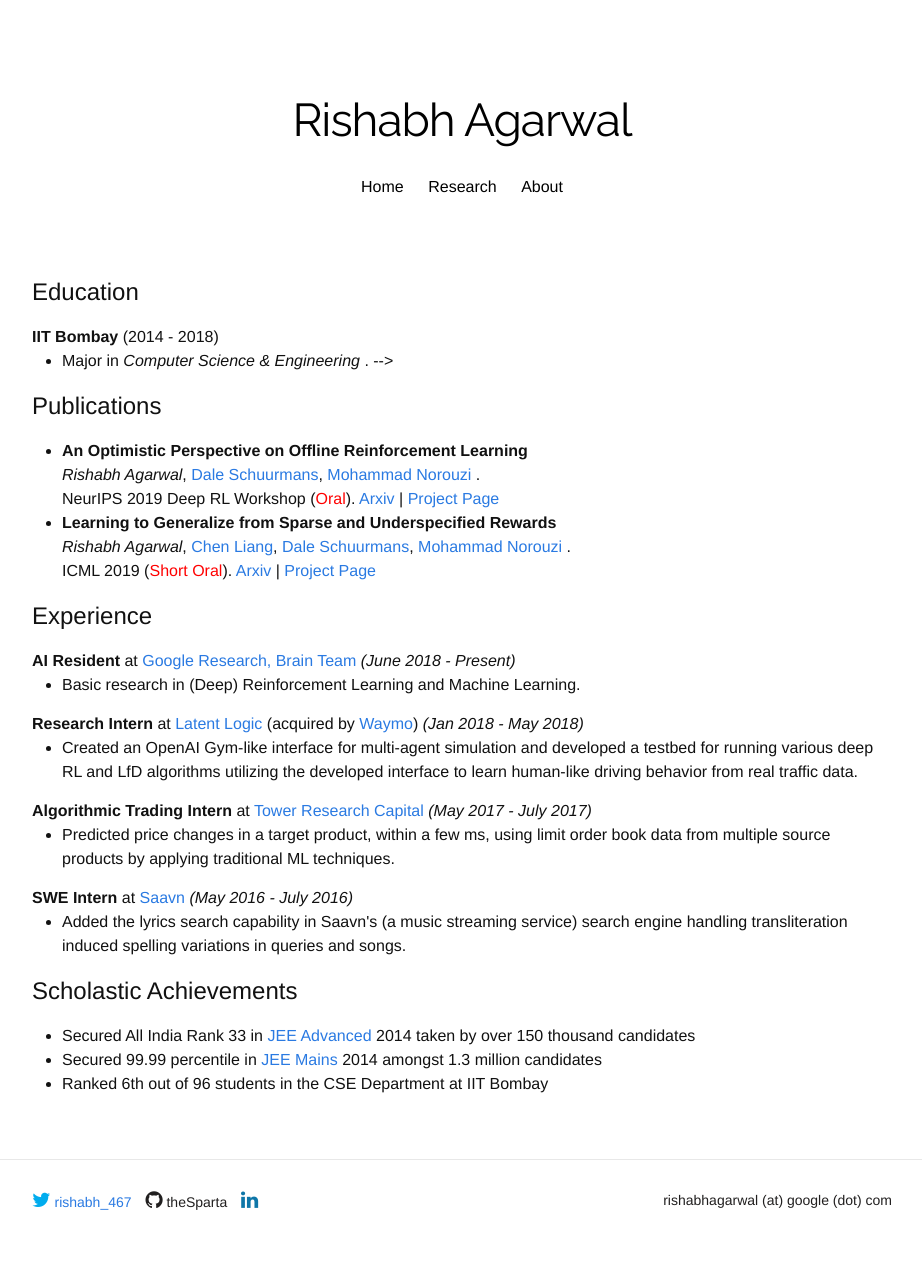
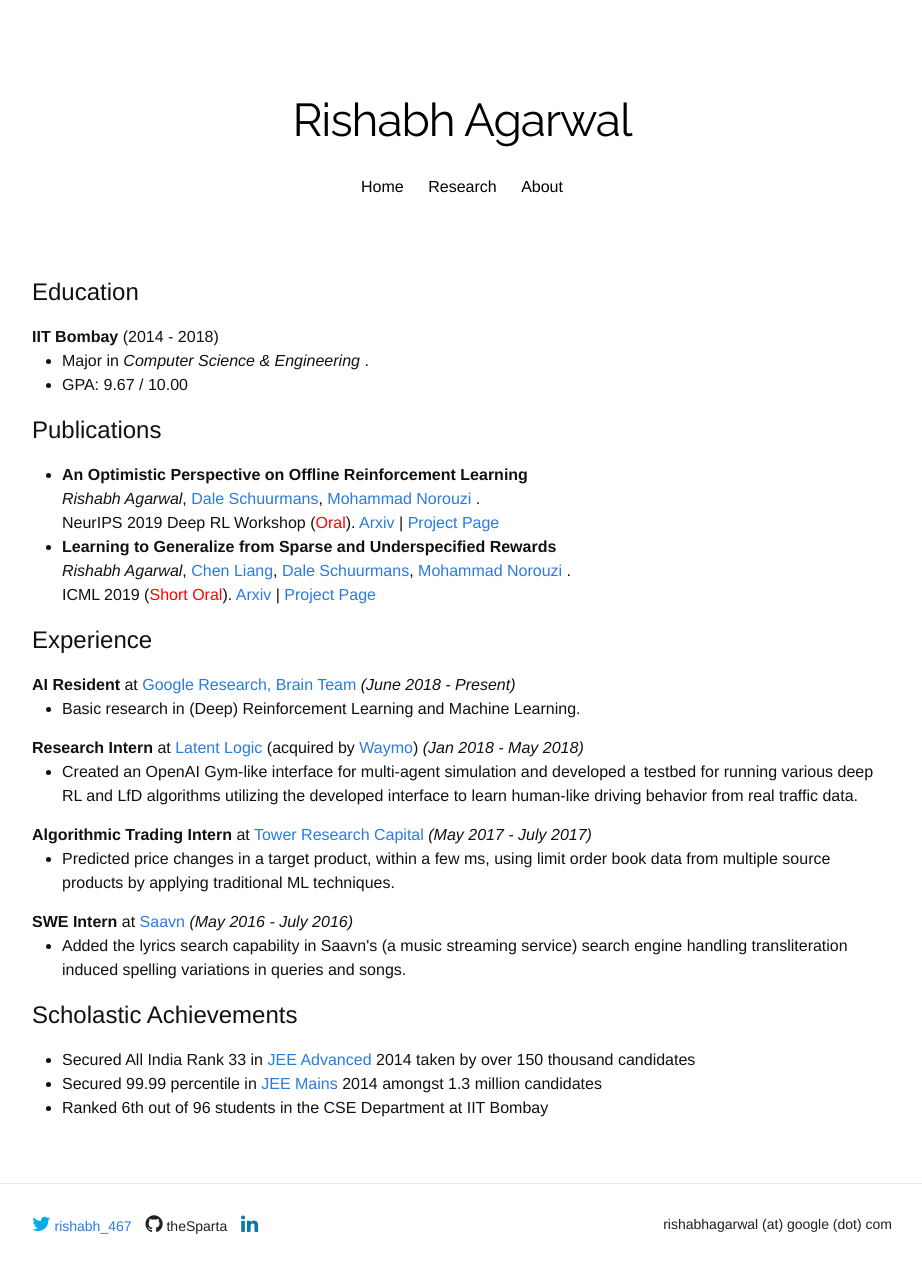
Before and after one commit to agarwl/agarwl.github.io, a Jekyll site: the page built from about.html, in a window 1280 px wide. Shown: the whole page, without its empty margins (178-1100 px from the left). Built offline with Jekyll 4.4.1, drawn with Linux system fonts in a browser that asks for light colours; nearby versions of some CDN libraries; some web fonts are replaced; before the commit the page ends 1258 px from its top, so only the background shows below that.

Commit message:
Update about.html

```diff
--- a/about.html
+++ b/about.html
@@ -11,8 +11,8 @@
 <b> IIT Bombay </b> (2014 - 2018)
 <ul>
   <li> Major in <i> Computer Science & Engineering </i>.
-<!--   <li> GPA: 9.67 / 10.00 -->
-<!--   <li> Relevant Courses: Machine Learning, Artificial Intelligence, Reinforcement Learning, Game Theory, Probability Theory, Statistical Inference, Applied Stochastic Processes. <!-- Full list <a href="/courses">here</a>. --> -->
+  <li> GPA: 9.67 / 10.00
+<!--   <li> Relevant Courses: Machine Learning, Artificial Intelligence, Reinforcement Learning, Game Theory, Probability Theory, Statistical Inference, Applied Stochastic Processes. <!-- Full list <a href="/courses">here</a>. -->
 </ul>
 
 <h1 class="resume-heading">Publications</h1>
```
